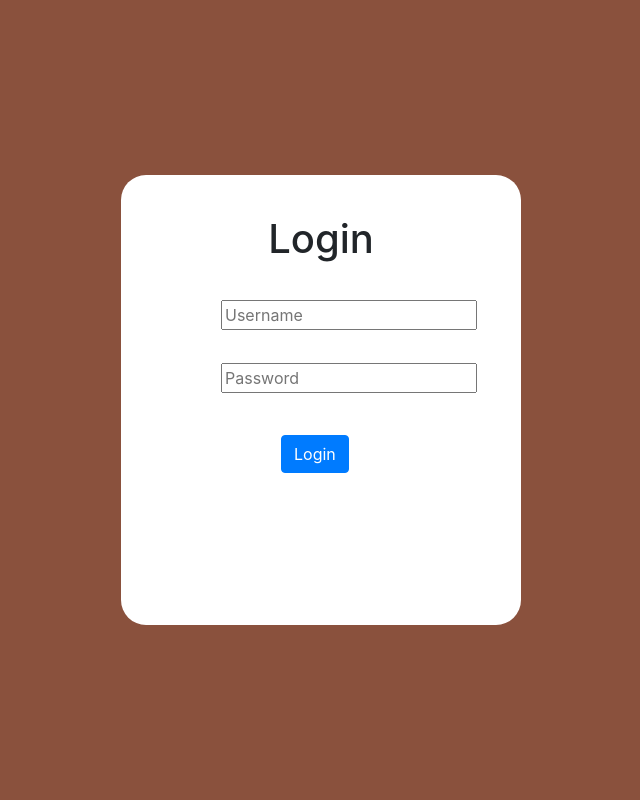
After one commit to ryanueda/Heart-Disease-Predictor, a Flask app: page /login in a window 1280 px wide. The commit adds this page. Shown: the whole page, without its empty margins (319-959 px from the left). Run offline with Flask 3, Linux system fonts and the light colour scheme; parts of the project's set-up code (start-up, migrations or seed data) failed here and were passed over; some libraries are stand-ins or nearby versions.

Commit message:
Added Login Page, Login Functionality & Styling

```diff
--- a/application/routes.py
+++ b/application/routes.py
@@ -23,7 +23,6 @@ def index_page():
 ## home page
 @app.route('/')
 @app.route('/home')
-# @app.route('/predict')
 def home_page():
     return render_template("home.html", entries=get_entries(), predict_type=predict_type, title="Home Page")
 
@@ -181,3 +180,18 @@ def get_entry(id):
 def api_delete(id):
     entry = remove_entry(int(id))
     return jsonify({'result':'ok'})
+
+## route to handle login page
+# @app.route('/')
+@app.route('/login', methods=['GET', 'POST'])
+def login_page():
+    error = None
+    if request.method == 'POST':
+        if request.form['username'] != 'admin' or request.form['password'] != 'password':
+            error = 'Invalid Credentials. Try Again.'
+            flash(error, "danger")
+            return render_template("login.html", title="Login Page", error=error)
+        else:
+            return render_template("home.html", entries=get_entries(), predict_type=predict_type, title="Home Page")
+
+    return render_template("login.html", title="Login Page", error=error)
--- /dev/null
+++ b/application/static/css/login.css
@@ -0,0 +1,61 @@
+html, body {
+    background: rgb(138, 81, 61);
+    text-align: center;
+}
+
+.loginContainer {
+    position: absolute;
+    top:0;
+    bottom: 0;
+    left: 0;
+    right: 0;
+    margin: auto;
+    width: 400px;
+    height: 450;
+    background-color: white;
+    border-radius: 25px;
+}
+
+h1 {
+    padding: 40px;
+}
+
+form {
+    display: inline-block;
+}
+
+.inputField1 {
+    float: left;
+    left: 50%;
+    top: 50%;
+    margin-left: -25%;
+    position: absolute;
+    margin-top: -25%;
+}
+
+.inputField2 {
+    float: left;
+    left: 50%;
+    top: 55%;
+    margin-left: -25%;
+    position: absolute;
+    margin-top: -15%;
+}
+
+.btn {
+    float: left;
+    left: 50%;
+    top: 55%;
+    margin-left: -10%;
+    position: absolute;
+    margin-top: 3%;
+}
+
+.error {
+    font-size: 400px;
+    background-color: white;
+}
+
+.flashMsg {
+    margin-top: 50%;
+}
--- /dev/null
+++ b/application/templates/login.html
@@ -0,0 +1,32 @@
+<html>
+{% block content %}
+  <head>
+    <title>Login</title>
+    <meta name="viewport" content="width=device-width, initial-scale=1.0">
+    <link rel="stylesheet" href="https://stackpath.bootstrapcdn.com/bootstrap/4.4.1/css/bootstrap.min.css"
+        integrity="sha384-Vkoo8x4CGsO3+Hhxv8T/Q5PaXtkKtu6ug5TOeNV6gBiFeWPGFN9MuhOf23Q9Ifjh" crossorigin="anonymous">
+    <link rel="stylesheet" href="{{ url_for('static',filename='css/login.css')}}">
+  </head>
+
+
+  <body>
+    <div class="loginContainer container">
+      <h1>Login</h1>
+      <br>
+
+    <form action="/login" method="post">
+      <input class="inputField1" type="text" placeholder="Username" name="username" value="{{request.form.username }}">
+      <input class="inputField2" type="password" placeholder="Password" name="password" value="{{request.form.password }}">
+      <input class="btn btn-primary" type="submit" value="Login">
+    </form>
+
+    {% for mesg in get_flashed_messages() %}
+      <h4 class="flashMsg">{{ mesg }}</h4>
+    {% endfor %}
+
+    </div>
+
+  </body>
+{% endblock %}
+
+</html>
```
Also changed, not shown: application/static/css/main.css (+0 -9 lines).
